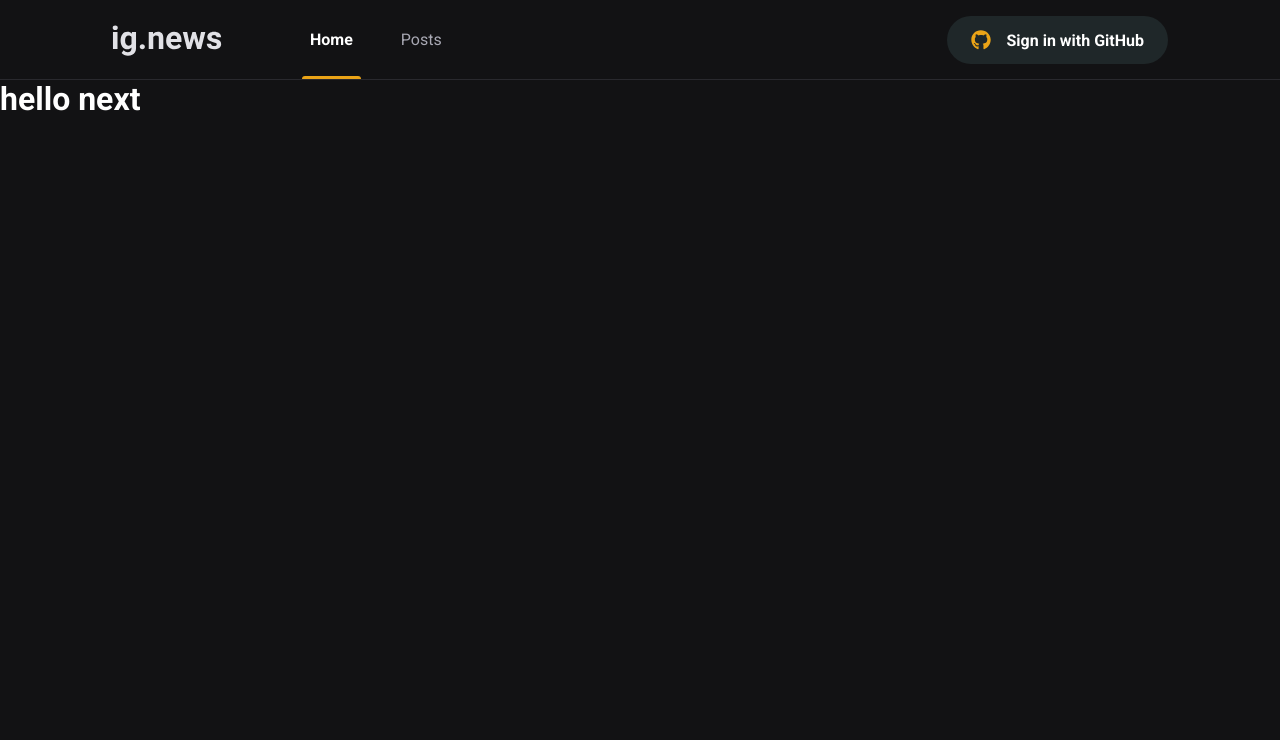
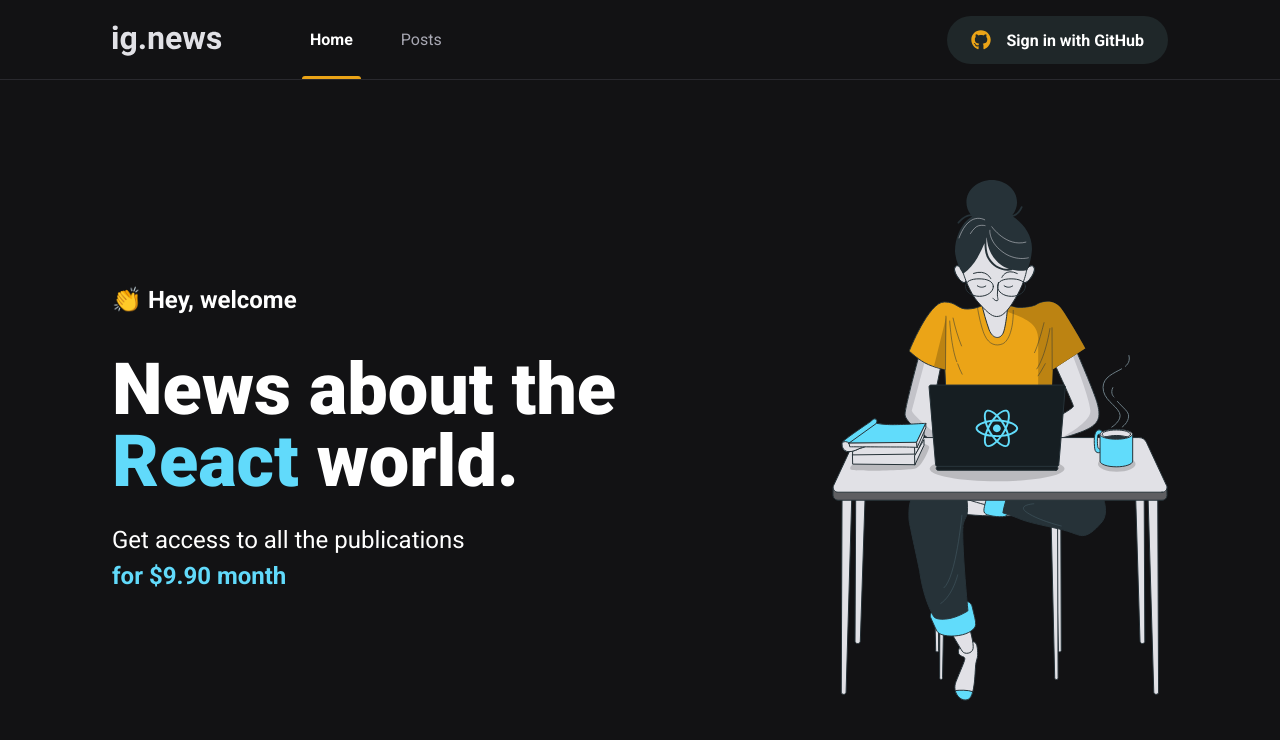
Before and after one commit to jose-rgb/Ig.news, a Next.js app: page / in a window 1280 px wide. Shown: the top 740 px of the page. Built offline with nearby package versions, Linux system fonts and the light colour scheme.

Commit message:
finalizado estrutura da page Home

```diff
--- /dev/null
+++ b/src/pages/home.module.scss
@@ -0,0 +1,42 @@
+.contentContainer {
+    max-width: 1120px;
+    margin: 0 auto;
+    padding: 0 2rem;
+    /*ocupar toda a tela menos os 5rem do header */
+    height: calc(100vh - 5rem);
+
+    display: flex;
+    align-items: center;
+    justify-content: space-between;
+}
+
+.hero {
+    max-width: 600px;
+
+    > span {
+        font-size: 1.5rem;
+        font-weight: bold;
+    }
+
+    h1 {
+        font-size: 4.5rem;
+        line-height: 4.5rem;
+        font-weight: 900;
+        margin-top: 2.5rem;
+
+        span {
+            color: var(--cyan);
+        }
+    }
+
+    p {
+        font-size: 1.5rem;
+        line-height: 2.25rem;
+        margin-top: 1.5rem;
+
+        span {
+            color: var(--cyan);
+            font-weight: bold;
+        }
+    }
+}
--- a/src/pages/index.tsx
+++ b/src/pages/index.tsx
@@ -1,13 +1,26 @@
+import Head from 'next/head';
 
-import Head from 'next/head';
+import styles from './home.module.scss';
 
 export default function Home() {
   return (
     <>
       <Head>
-        <title>Home</title>
+        <title>Home | Ig.news</title>
       </Head>
-      <h1>hello next</h1>
+
+     <main className={styles.contentContainer}>
+        <section className={styles.hero}>
+          <span>👏 Hey, welcome</span>
+          <h1>News about the <span>React </span>world.</h1>
+          <p>
+            Get access to all the publications <br />
+            <span>for $9.90 month</span>
+          </p>
+        </section>
+
+        <img src="/images/avatar.svg" alt="Girl coding" />
+     </main>
    </>
   )
 }
```
